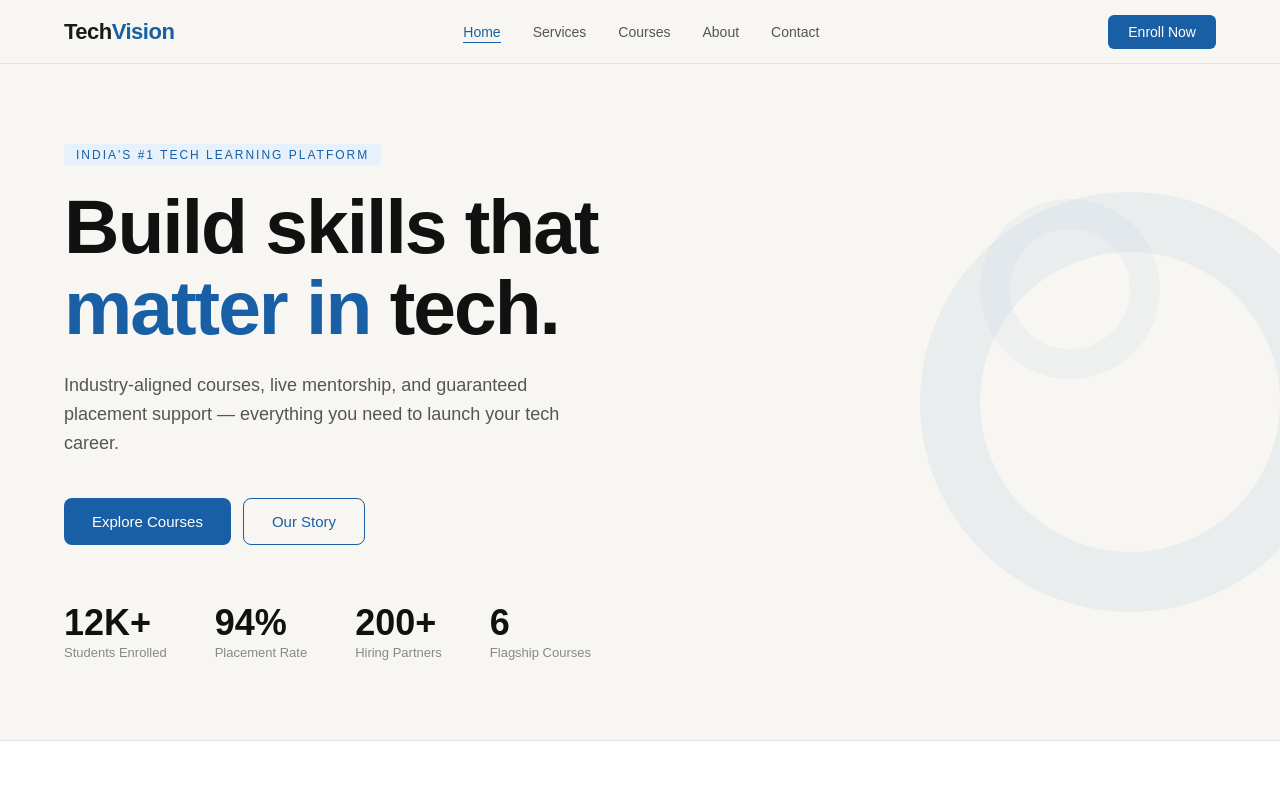
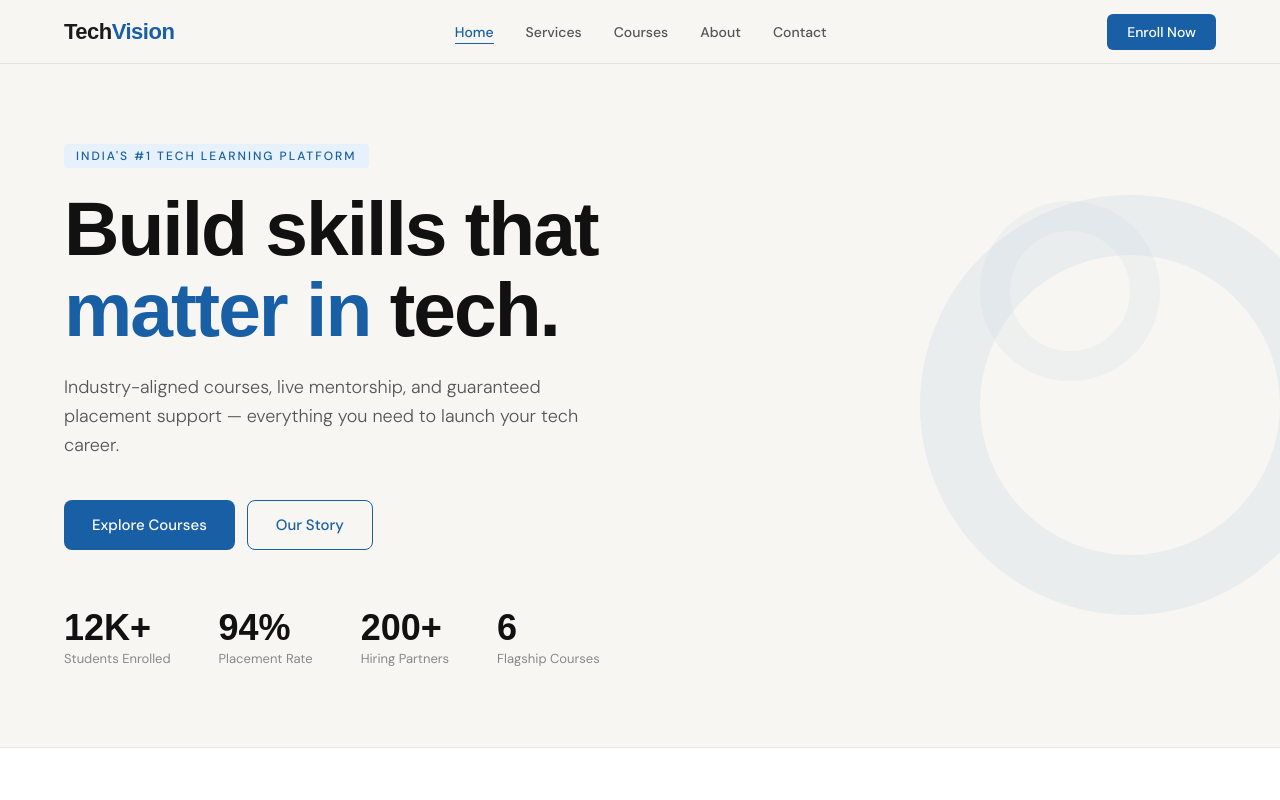
Before and after one commit to aditya-jagtap02/TechVision, a React (Vite) app: page / in a window 1280 px wide. Shown: the top 800 px of the page. Built offline with nearby package versions, Linux system fonts and the light colour scheme; the HTML template or start-up script is replaced by a standard one.

Commit message:
Update TechVisionHomepage.css

```diff
--- a/src/TechVisionHomepage.css
+++ b/src/TechVisionHomepage.css
@@ -1,4 +1,6 @@
- * { box-sizing: border-box; margin: 0; padding: 0; }
+@import url('https://fonts.googleapis.com/css2?family=DM+Sans:wght@300;400;500;700;800&display=swap');
+
+* { box-sizing: border-box; margin: 0; padding: 0; }
 
   body, #root { font-family: 'DM Sans', sans-serif; background: #F7F6F2; color: #1a1a1a; }
 
```
